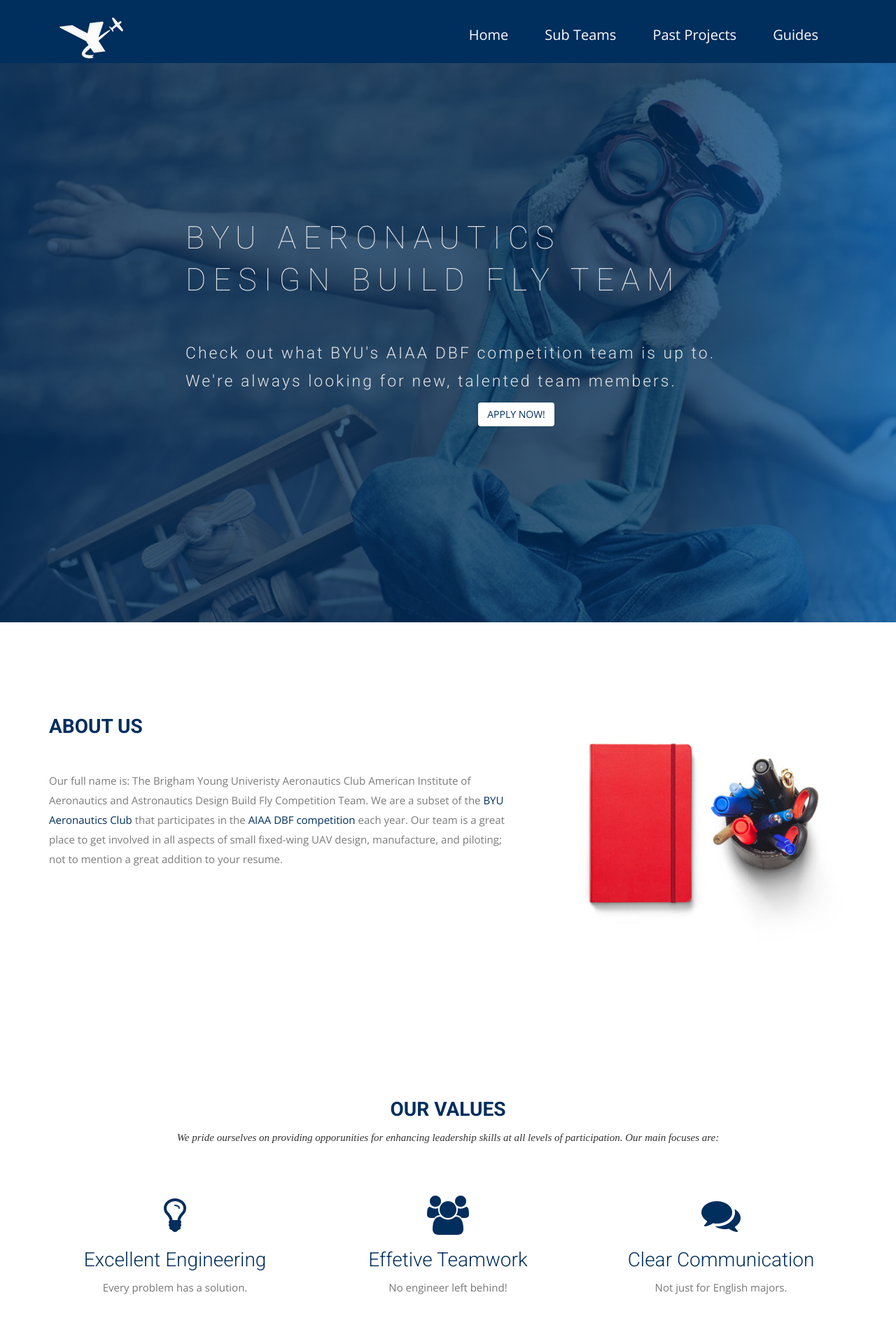
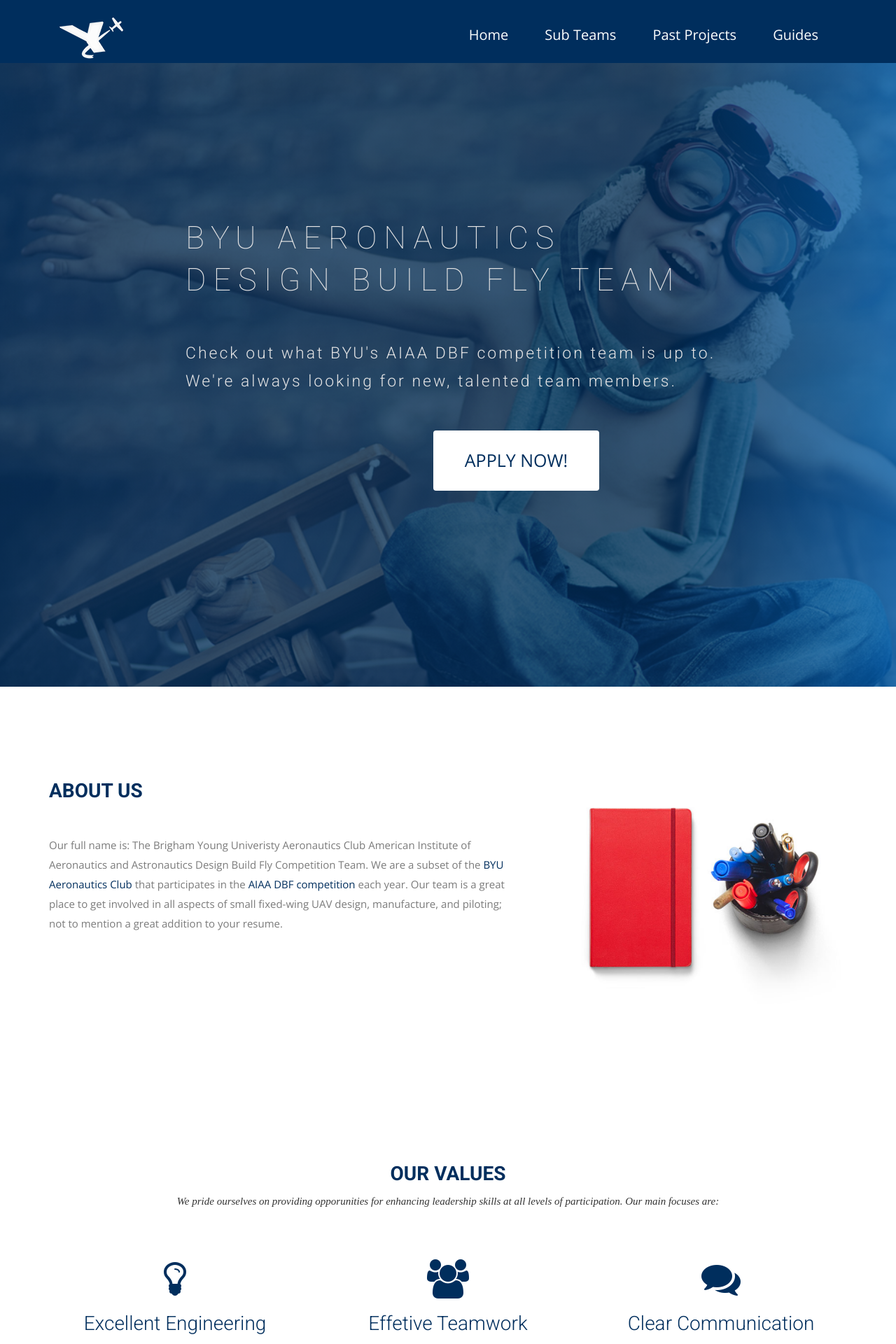
Before and after one commit to BYU-Aeronautics-Club/DBF, a Jekyll site: the page built from index.html, in a window 1280 px wide. Shown: the top 1920 px of the page at 70% size. Built offline with Jekyll 4.4.1, drawn with Linux system fonts in a browser that asks for light colours; nearby versions of some CDN libraries; some web fonts are replaced.

Commit message:
try again

```diff
--- a/css/airspace.css
+++ b/css/airspace.css
@@ -135,6 +135,14 @@
   font-weight: 300;
   letter-spacing: 3px;
 }
+#slider .btn-slider {
+    padding: 25px 45px;
+    border: none;
+    background-color: #fff;
+    font-size: 25px;
+    color: #002E5D;
+    margin-top: 40px;
+  }
 /*--
 	wrapper Start
 --*/
--- a/index.html
+++ b/index.html
@@ -14,7 +14,7 @@
           <p class="animated fadeInUp">Check out what BYU's AIAA DBF competition team is up to.
               <br>We're always looking for new, talented team members.</p>
             <div class="col text-center">
-              <button class="animated fadeInUpBig btn btn-default" href="#" >APPLY NOW!</button>
+              <button class="animated fadeInUpBig btn btn-default btn-slider" href="#" >APPLY NOW!</button>
             </div>
         </div>
       </div>
```
